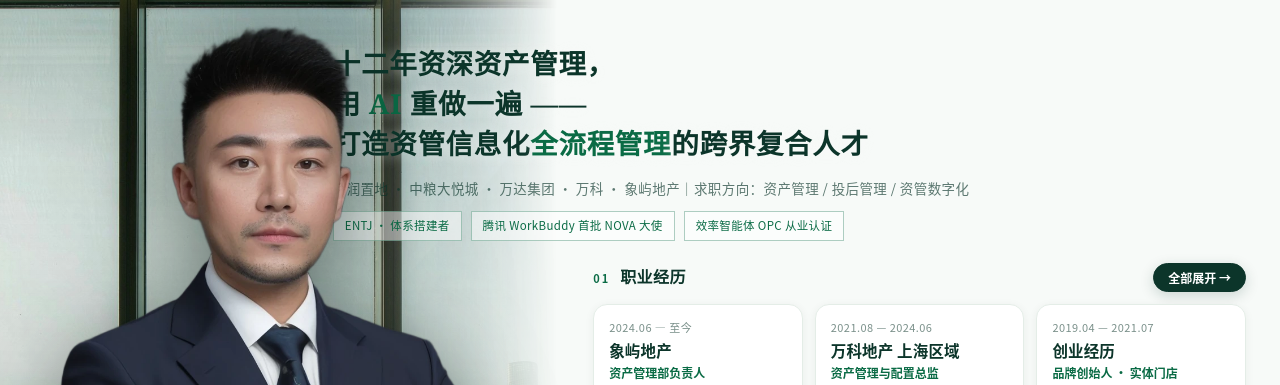
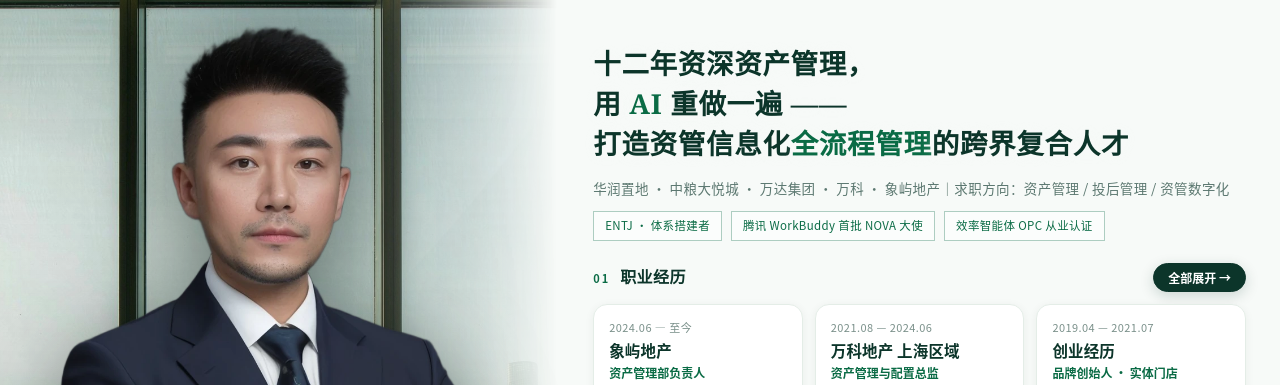
Before and after one commit to eeey1105/eddie-resume, a plain HTML site: page index.html in a window 1280 px wide. Shown: the top 385 px of the page. Drawn offline with Linux system fonts and the light colour scheme.

```diff
--- a/index.html
+++ b/index.html
@@ -64,8 +64,8 @@
 .contact a{color:rgba(255,255,255,.8);border-bottom:1px solid rgba(255,255,255,.22);padding-bottom:2px;transition:color .2s,border-color .2s;}
 .contact a:hover{color:var(--lime);border-color:var(--lime);}
 
-/* 主标题：z 序低于人物层，文字从人物身后穿过、被人物身体遮住，形成前后立体关系 */
-.headline{position:absolute;top:0;left:26%;right:0;z-index:1;padding:44px 34px 0 0;pointer-events:none;}
+/* 主标题：整体置于右栏上方，左缘与下方内容卡片对齐 */
+.headline{position:absolute;top:0;left:calc(44% + 30px);right:0;z-index:1;padding:44px 34px 0 0;pointer-events:none;}
 .headline h1{font-family:var(--serif);font-weight:600;font-size:clamp(21px,2.15vw,32px);line-height:1.46;letter-spacing:.025em;color:#0C352A;text-shadow:0 1px 14px rgba(247,250,248,.55);}
 .headline h1 em{font-style:normal;color:#0A6B45;}
 .headline .sub{font-size:13.5px;color:rgba(12,53,42,.66);margin-top:12px;letter-spacing:.03em;line-height:1.7;max-width:640px;}
@@ -159,6 +159,7 @@
 @media (max-width:1240px){
   .stage{grid-template-columns:42% minmax(0,1fr);}
   .content{padding-top:210px;}
+  .headline{left:calc(42% + 30px);}
 }
 @media (max-width:1080px){
   .stage{grid-template-columns:1fr;grid-template-rows:none;height:auto;min-height:0;padding-bottom:26px;}
```
Also changed, not shown: 2 other files.
